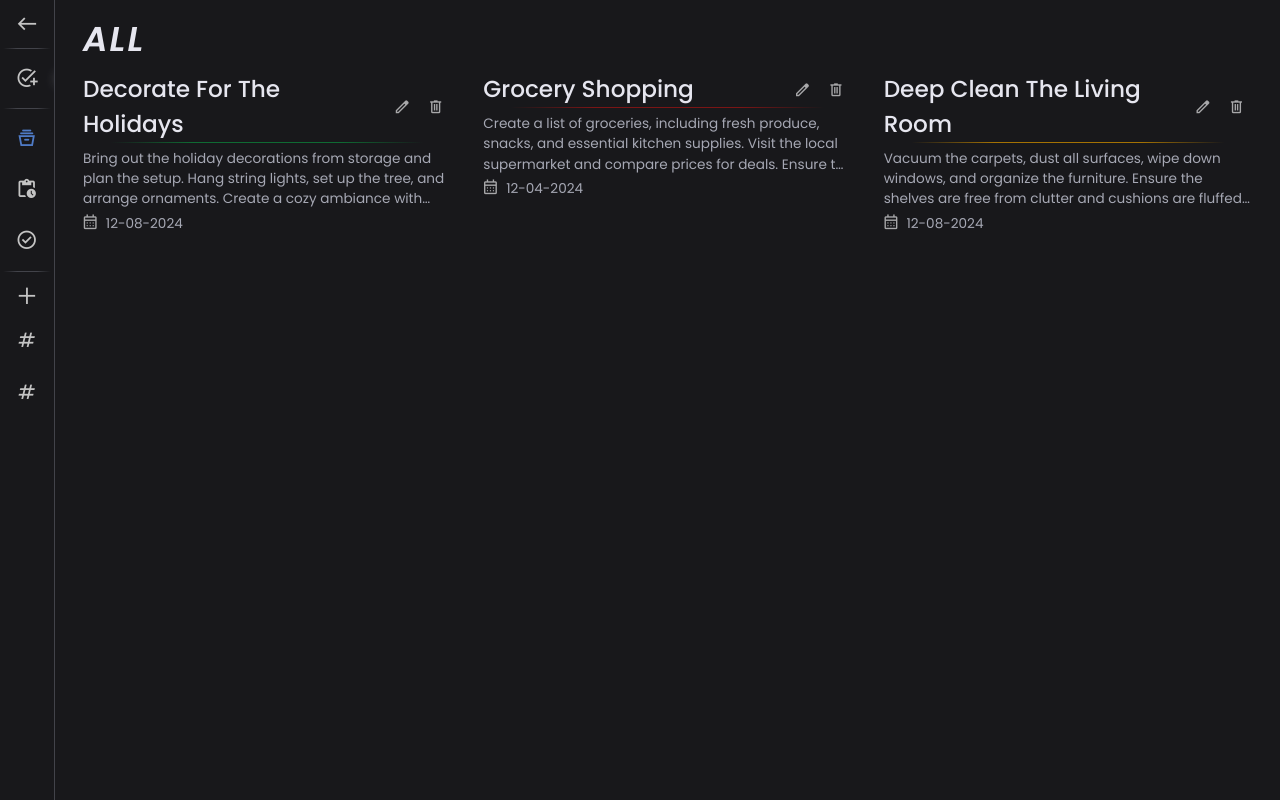
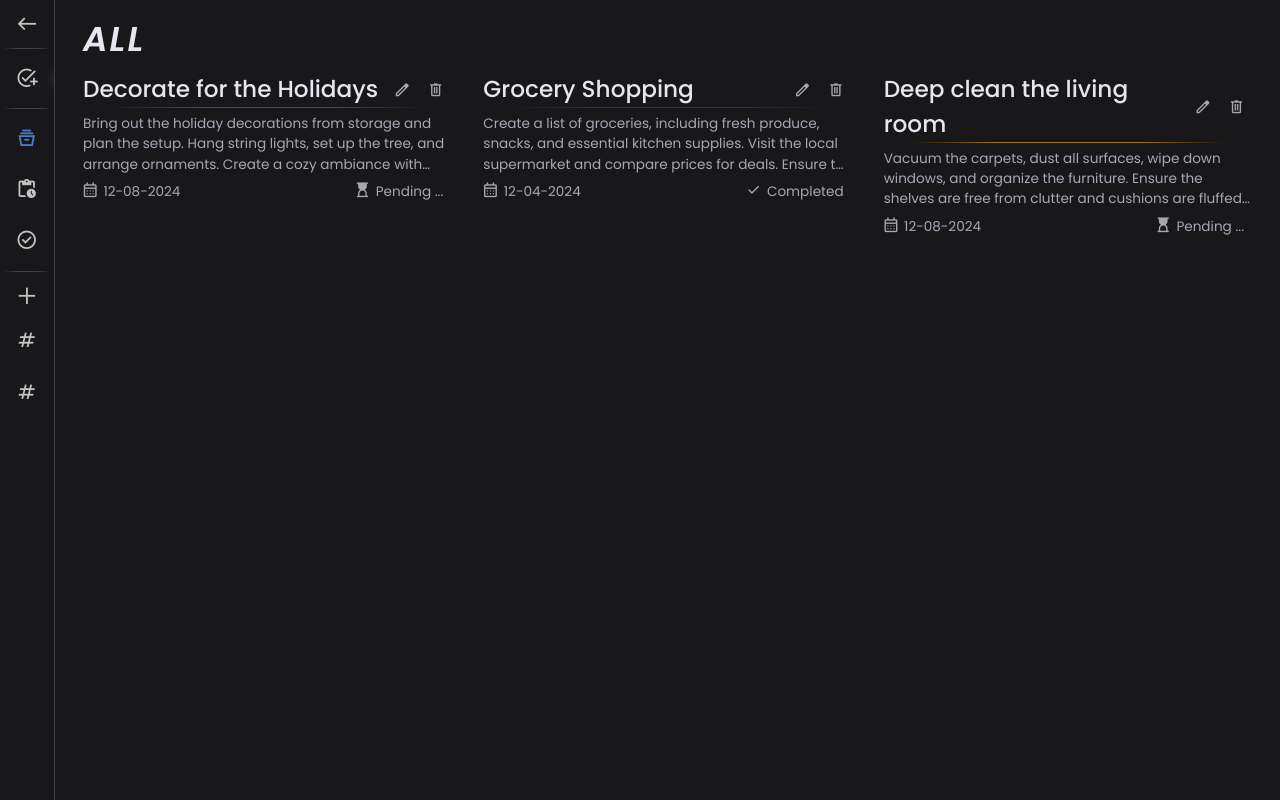
Before and after one commit to amShuri/todo-app, a website built with webpack: page src/template.html in a window 1280 px wide. Built offline with nearby package versions, Linux system fonts and the light colour scheme.

Commit message:
Add option to forms to update the todos status

```diff
--- a/src/modal.js
+++ b/src/modal.js
@@ -39,8 +39,14 @@ function setupModalFormListener(formSelector, modalSelector, onSubmit) {
 }
 
 function addNewTodo(form) {
-  const { newTitle, newDescription, newDueDate, newPriority, newProject } =
-    getFormValues(form.id);
+  const {
+    newTitle,
+    newDescription,
+    newDueDate,
+    newPriority,
+    newProject,
+    newStatus,
+  } = getFormValues(form.id);
 
   todoManager.addTodo(
     new TodoItem(
@@ -48,7 +54,8 @@ function addNewTodo(form) {
       newDescription,
       formatDateForDisplay(newDueDate),
       newPriority,
-      newProject
+      newProject,
+      newStatus
     )
   );
 
@@ -72,6 +79,7 @@ function editTodo(form) {
     updatedDueDate,
     updatedPriority,
     updatedProject,
+    updatedStatus,
   } = getFormValues(form.id);
 
   todoManager.editTodo(todoId, {
@@ -80,6 +88,7 @@ function editTodo(form) {
     dueDate: formatDateForDisplay(updatedDueDate),
     priority: updatedPriority,
     project: updatedProject,
+    status: updatedStatus,
   });
 
   displayTodos(updatedProject);
--- a/src/style.css
+++ b/src/style.css
@@ -206,17 +206,28 @@ select:focus {
 
 select,
 .sidebar .projects-wrapper span,
-.todo .todo-title,
+.todo .todo-title::first-letter,
 .todo .todo-description::first-letter {
   text-transform: capitalize;
 }
 
-.todo-due-container {
+.todo-more-details {
+  display: flex;
+  justify-content: space-between;
+}
+
+.todo-more-details > div {
+  display: flex;
+  align-items: center;
   margin-left: -2px;
 }
 
-.todo-due-date {
+.todo-more-details p {
   margin: 4px 0 0 4px;
+}
+
+.todo-more-details:last-child {
+  padding-right: 8px;
 }
 
 .todo-description {
@@ -225,6 +236,7 @@ select,
   -webkit-line-clamp: 3;
   overflow: hidden;
   line-clamp: 3;
+  margin-bottom: 3px;
 }
 
 .rotate {
--- a/src/template.html
+++ b/src/template.html
@@ -131,6 +131,18 @@
                 <option value="events">Events</option>
               </select>
             </div>
+
+            <div>
+              <label for="add-todo-status">Status</label>
+              <select
+                data-add-todo="status"
+                name="newStatus"
+                id="add-todo-status"
+              >
+                <option value="pending" selected>Pending</option>
+                <option value="completed">Completed</option>
+              </select>
+            </div>
           </div>
           <div class="form-controls">
             <div>
@@ -237,6 +249,18 @@
                 <option value="events">Events</option>
               </select>
             </div>
+
+            <div>
+              <label for="edit-todo-status">Status</label>
+              <select
+                data-edit-todo="status"
+                name="updatedStatus"
+                id="edit-todo-status"
+              >
+                <option value="pending" selected>Pending</option>
+                <option value="completed">Completed</option>
+              </select>
+            </div>
           </div>
 
           <div class="form-controls">
--- a/src/ui.js
+++ b/src/ui.js
@@ -31,9 +31,19 @@ function createTodoElement(todo) {
       <div>
         <p class="todo-description">${todo.description}</p>
       </div>
-      <div class="todo-due-container">
-        <span class="icon material-symbols-outlined">calendar_month</span>
-        <p class="todo-due-date">${todo.dueDate}</p>
+      <div class="todo-more-details">
+        <div>
+          <span class="icon material-symbols-outlined">calendar_month</span>
+          <p>${todo.dueDate}</p>
+        </div>
+        <div>
+          <span class="icon material-symbols-outlined">
+            ${todo.status === "pending" ? "hourglass_top" : "check"}
+          </span>
+          <p>
+            ${todo.status === "pending" ? "Pending ..." : "Completed"}
+          </p>
+        </div>
       </div>
     `
   );
```
